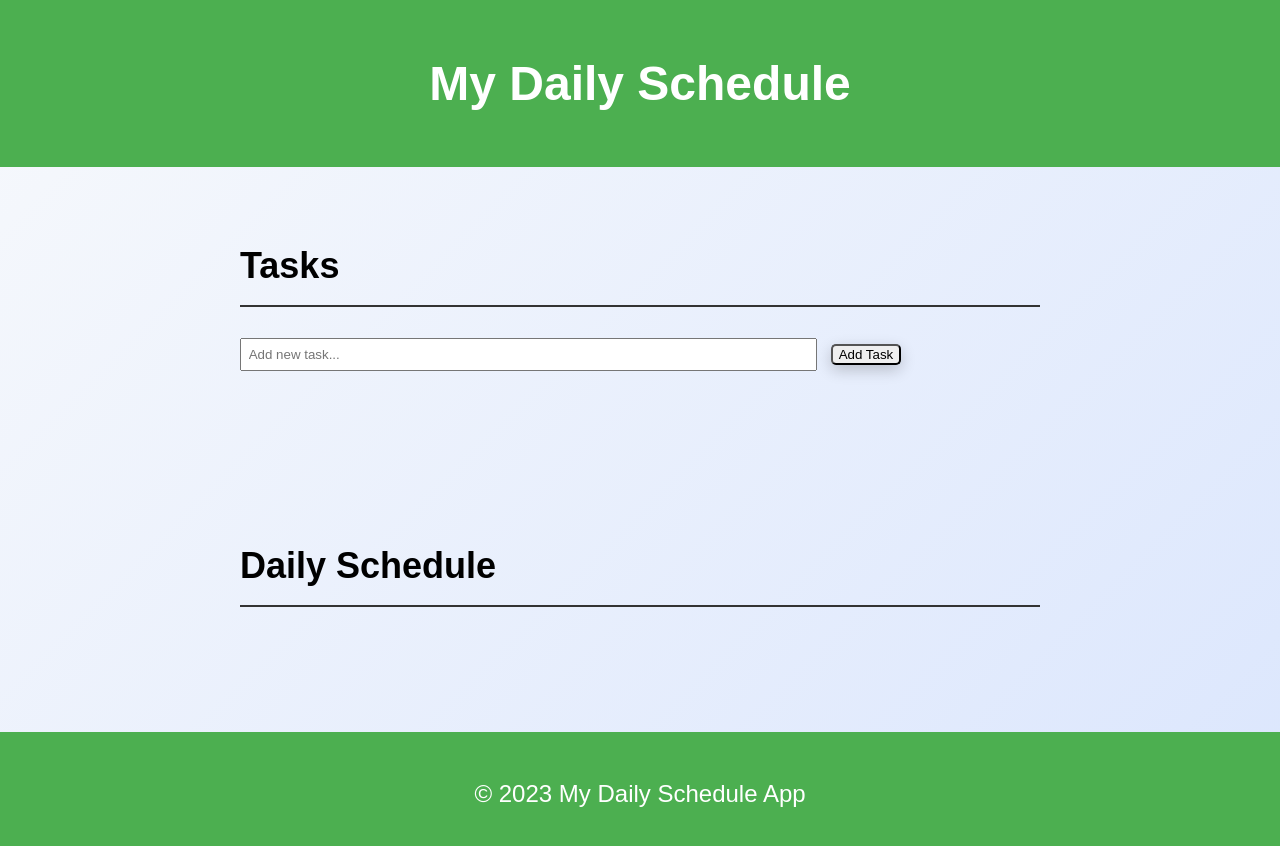
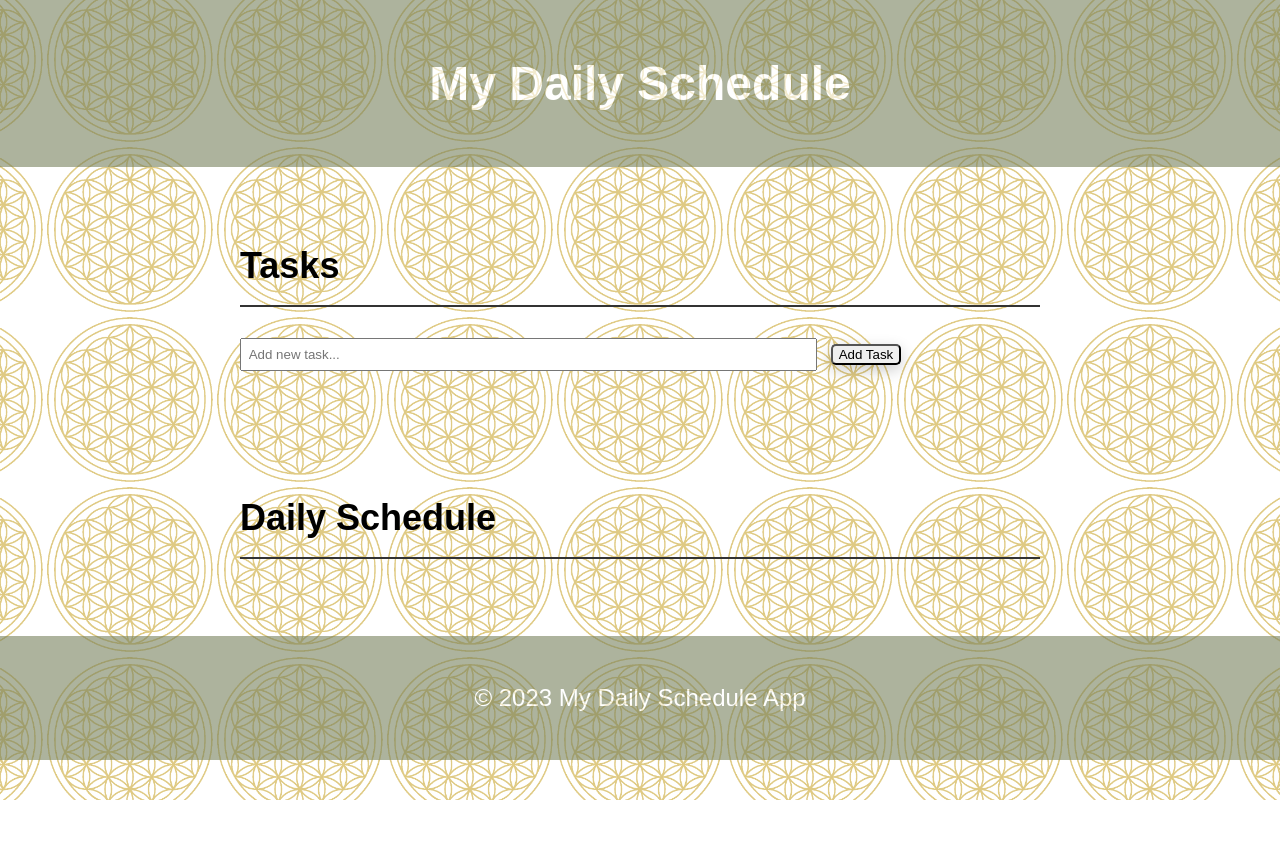
Before and after one commit to mbarker0907/StayOnTrack, a plain HTML site: page frontend/index.html in a window 1280 px wide. After the commit the page ends 800 px from the top, so only its background shows below. Drawn offline with Linux system fonts and the light colour scheme.

Commit message:
Added image background and tweaked color schemes.

```diff
--- a/frontend/css/styles.css
+++ b/frontend/css/styles.css
@@ -1,15 +1,34 @@
+/* Base Styles */
 body {
     font-family: 'Permanent Marker', sans-serif;
     font-size: 24px;
-    background-color: #f7f9fc;
     margin: 0;
     padding: 0;
-    background: linear-gradient(135deg, #f7f9fc 0%, #dbe6fd 100%);
+    background-color: white;
 }
+
+body::after {
+    content: "";
+    position: fixed;
+    top: 0;
+    right: 0;
+    bottom: 0;
+    left: 0;
+    z-index: -1;
+    background-image: url("./images/FlowerOfLife.png");
+    background-size: 170px 170px;
+    background-position: center center;
+    background-repeat: repeat;
+    background-blend-mode: multiply;
+    opacity: 0.7;
+}
+
+/* ... Rest of your CSS remains unchanged ... */
 
 
 header, footer {
-    background-color: #4CAF50;
+    background-color: #77815c;
+    opacity: .6;
     color: white;
     text-align: center;
     padding: 1em 0;
@@ -18,11 +37,7 @@ header, footer {
 section {
     padding: 2em;
     max-width: 800px;
-    margin: 0 auto; /* centering the content */
-}
-
-#tasks-section, #schedule-section {
-    margin-bottom: 2em;
+    margin: 0 auto;
 }
 
 h2 {
@@ -35,6 +50,7 @@ ul {
     padding: 0;
 }
 
+/* Input and Buttons */
 #new-task-input {
     padding: 0.5em;
     width: 70%;
@@ -44,21 +60,28 @@ ul {
 #add-task-btn, .delete-btn, .confirmation-btn {
     box-shadow: 0px 5px 15px rgba(0, 0, 0, 0.2);
     border-radius: 5px;
-    transition: all 0.3s ease; /* smooth transition for hover effects */
+    transition: all 0.3s ease;
 }
 
 #add-task-btn:hover, .delete-btn:hover, .confirmation-btn:hover {
     box-shadow: 0px 5px 15px rgba(58, 128, 58, 0.6), 0 0 15px rgba(58, 128, 58, 0.5);
-    transform: translateY(-2px); /* subtle lift on hover */
+    transform: translateY(-2px);
 }
 
+/* Task Items */
+.task-item-container {
+    display: flex;
+    justify-content: space-between;
+    align-items: center;
+    margin-bottom: 10px;
+    animation: slideFadeIn 0.5s ease-out;
+}
 
 .completed-task {
     text-decoration: line-through;
     transform: scale(1.05);
     opacity: 0.7;
 }
-
 
 .delete-btn {
     background-color: lightgrey;
@@ -70,13 +93,7 @@ ul {
     margin-left: 10px;
 }
 
-.task-item-container {
-    display: flex;
-    justify-content: space-between;
-    align-items: center;
-    margin-bottom: 10px;
-}
-
+/* Confirmation Prompt */
 .confirmation-prompt {
     position: fixed;
     top: 50%;
@@ -85,7 +102,7 @@ ul {
     background-color: #fff;
     padding: 1em;
     border: 1px solid #ccc;
-    z-index: 1000; /* Ensure it's on top */
+    z-index: 1000;
     box-shadow: 0 2px 10px rgba(0, 0, 0, 0.2);
     max-width: 300px;
     text-align: center;
@@ -98,6 +115,7 @@ ul {
     cursor: pointer;
 }
 
+/* Animations */
 @keyframes slideFadeIn {
     from {
         opacity: 0;
@@ -119,11 +137,3 @@ ul {
         transform: translateY(20px);
     }
 }
-
-
-.task-item-container {
-    animation: slideFadeIn 0.5s ease-out;
-}
-
-
-/* You can add more styles for the .confirmation-btn if needed */
```
Also changed, not shown: frontend/css/images/FlowerOfLife.png (added).
